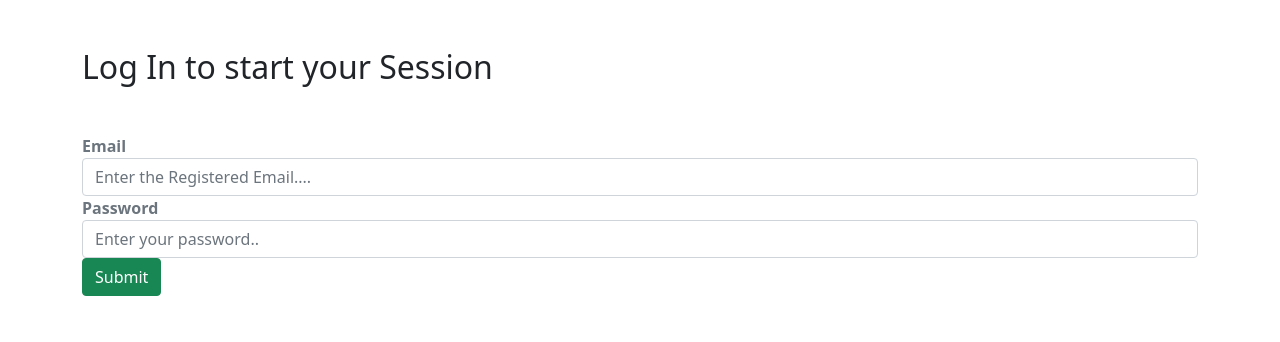
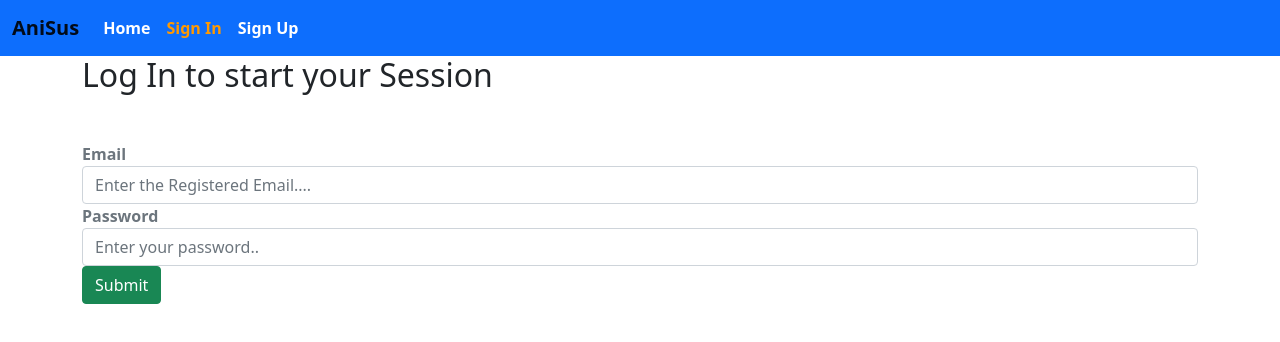
Before and after one commit to Anirban007-jpg/SocialNetwork-React, a React (Create React App) app in the folder socialmediafrontend/: page /signin in a window 1280 px wide. Shown: the top 342 px of the page. Built offline with nearby package versions, Linux system fonts and the light colour scheme.

Commit message:
Closes #23

```diff
--- a/socialmediafrontend/package.json
+++ b/socialmediafrontend/package.json
@@ -3,6 +3,8 @@
   "version": "0.1.0",
   "private": true,
   "dependencies": {
+    "@material-ui/core": "^4.11.3",
+    "@material-ui/icons": "^4.11.2",
     "@testing-library/jest-dom": "^5.11.4",
     "@testing-library/react": "^11.1.0",
     "@testing-library/user-event": "^12.1.10",
--- a/socialmediafrontend/src/MainRouter.js
+++ b/socialmediafrontend/src/MainRouter.js
@@ -3,9 +3,11 @@ import { Route, Switch } from 'react-router-dom'
 import Home from './core/Home';
 import signup from './user/signup'
 import signin from './user/signin'
+import Menu from './core/Menu'
 
 const MainRouter = () => (
     <div>
+        <Menu />
         <Switch>
             <Route exact path="/" component={Home}></Route>
             <Route exact path="/signup" component={signup}></Route>
--- /dev/null
+++ b/socialmediafrontend/src/core/Menu.js
@@ -0,0 +1,57 @@
+import React from 'react'
+import { Link, withRouter } from 'react-router-dom'
+
+const isActive = (history, path) => {
+    if (history.location.pathname === path){
+        return {color: "#ff9900"}
+    }
+    else {
+        return {color: "#ffffff"}
+    }
+}
+
+const Menu = ({history}) => (
+    <div>
+        <nav class="navbar navbar-expand-lg navbar-light bg-primary">
+            <div class="container-fluid">
+                <Link class="navbar-brand" to="/">
+                    <strong>
+                        AniSus
+                    </strong>
+                </Link>
+                    <div class="collapse navbar-collapse" id="navbarSupportedContent">
+                        <ul class="navbar-nav me-auto mb-2 mb-lg-0">
+                            <li class="nav-item">
+                                <Link class="nav-link" style={isActive(history, "/")} aria-current="page" to="/">
+                                    <strong>
+                                        Home
+                                    </strong>
+                                </Link>
+                            </li>
+                            <li class="nav-item">
+                                <Link class="nav-link" style={isActive(history, "/signin")} to="/signin">
+                                    <strong>
+                                        Sign In
+                                    </strong>
+                                </Link>
+                            </li>
+                            <li class="nav-item">
+                                <Link class="nav-link" style={isActive(history, "/signup")} to="/signup">
+                                    <strong>
+                                        Sign Up
+                                    </strong>
+                                </Link>
+                            </li>
+                            {/* for debug purpose */}
+                            {/* {JSON.stringify(props.history)}
+                        //    We got this as output
+                           {"length":10,"action":"PUSH","location":{"pathname":"/signup","search":"","hash":"","key":"xsn24c"}} */}
+                        </ul>
+                    </div>
+            </div>
+        </nav>
+    </div>
+
+);
+
+export default withRouter(Menu);
--- a/socialmediafrontend/src/index.js
+++ b/socialmediafrontend/src/index.js
@@ -1,6 +1,7 @@
 import React from 'react';
 import ReactDOM from 'react-dom';
 import App from './App';
+
 
 ReactDOM.render(
   <React.StrictMode>
--- a/socialmediafrontend/src/user/signin.js
+++ b/socialmediafrontend/src/user/signin.js
@@ -88,7 +88,7 @@ class signin extends Component {
         }
         return (
             <div className="container">
-                <h2 className="mt-5 mb-5">Log In to start your Session</h2>
+                <h2 className="mt-10 mb-5">Log In to start your Session</h2>
 
 
                 <div className="alert alert-danger" style={{display: error ? "" : "none"}}>
```
Also changed, not shown: 1 other file (tests, documents, lock files or other folders).
